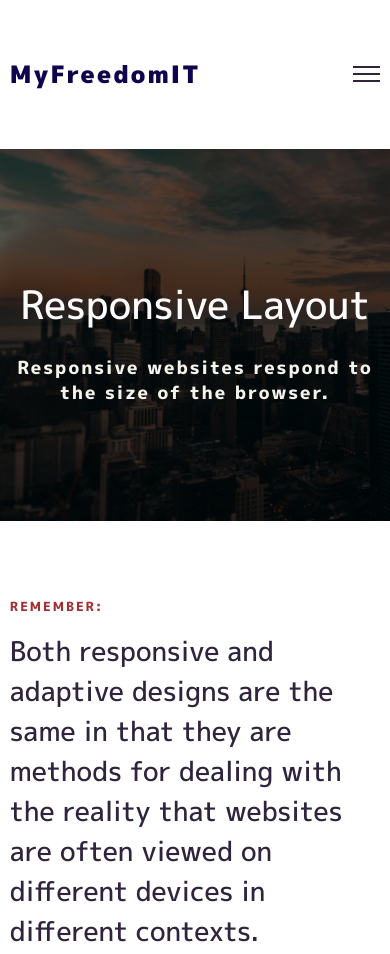
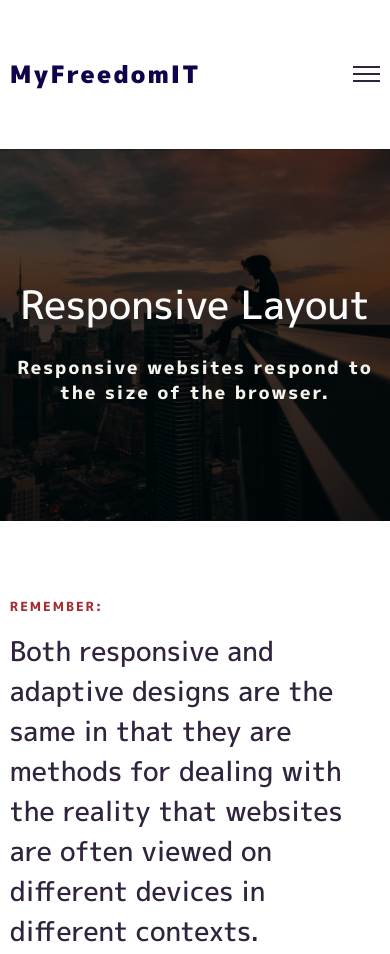
Before and after one commit to igor3286411/MyFreedomIT, a plain HTML site: page index.html in a window 390 px wide. Shown: the top 954 px of the page. Drawn offline with Linux system fonts and the light colour scheme.

Commit message:
Add files via upload

```diff
--- a/src/style.scss
+++ b/src/style.scss
@@ -72,6 +72,7 @@ ul a {
     background-size: cover;
     padding-top: 126px;
     padding-bottom: 115px;
+    background-position: right;
 }
 
 h1 {
@@ -193,6 +194,7 @@ footer p {
     .main-1 {
         text-align: center;
         background-image: url(../images/fon2.jpg);
+        background-position: right;
     }
 
     .card {
@@ -214,6 +216,7 @@ footer p {
 
     .main-1 {
         background-image: url(../images/fon3.jpg);
+        background-position: right;
 
         h1 {
             font-size: 39px;
@@ -223,10 +226,13 @@ footer p {
     .card {
         width: 100%;
     }
+}
+
+@media (max-width: 500px){
 
     .footer-class {
         flex-direction: column;
         align-items: center;
-        gap: 20px;
+        row-gap: 30px;
     }
 }
```
Also changed, not shown: css/style.css, 1 other file.
